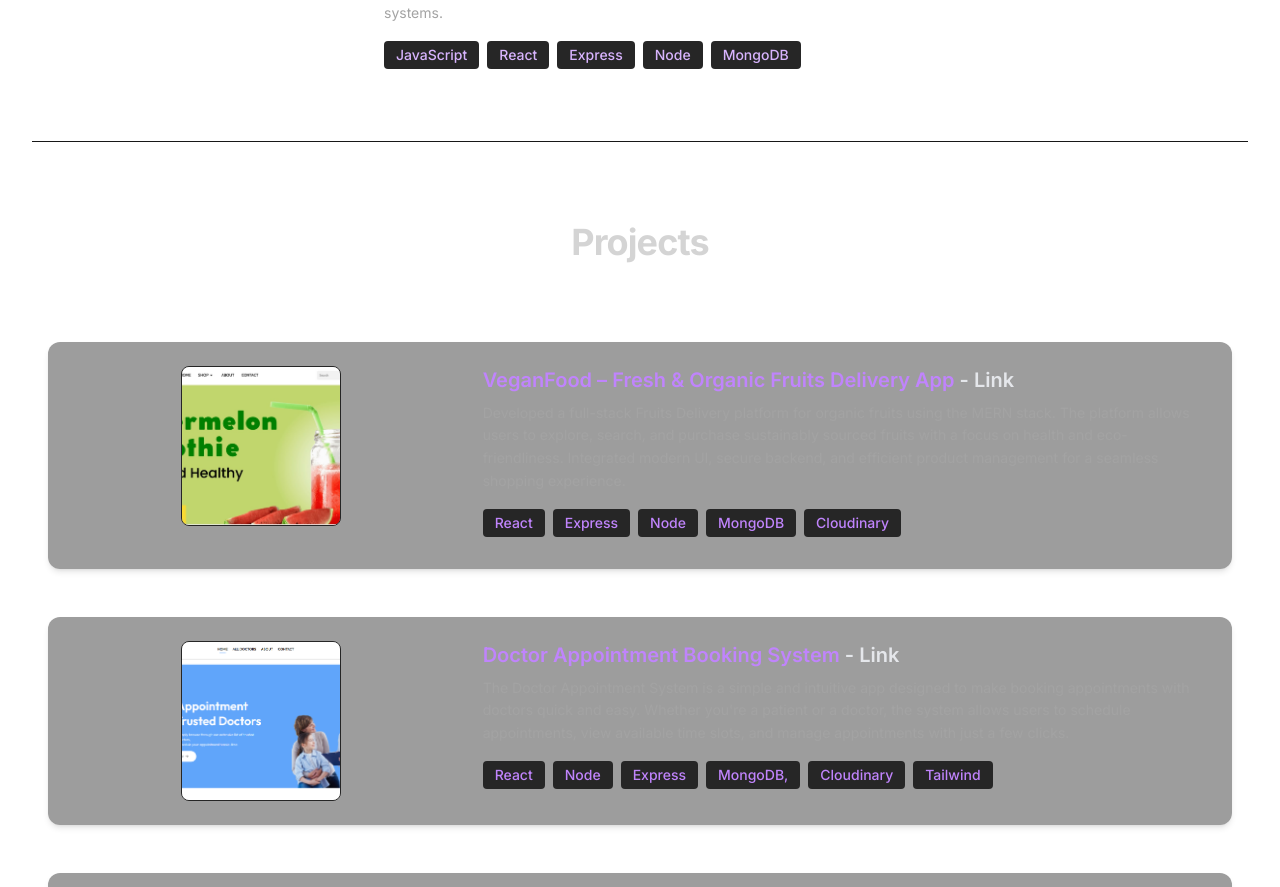
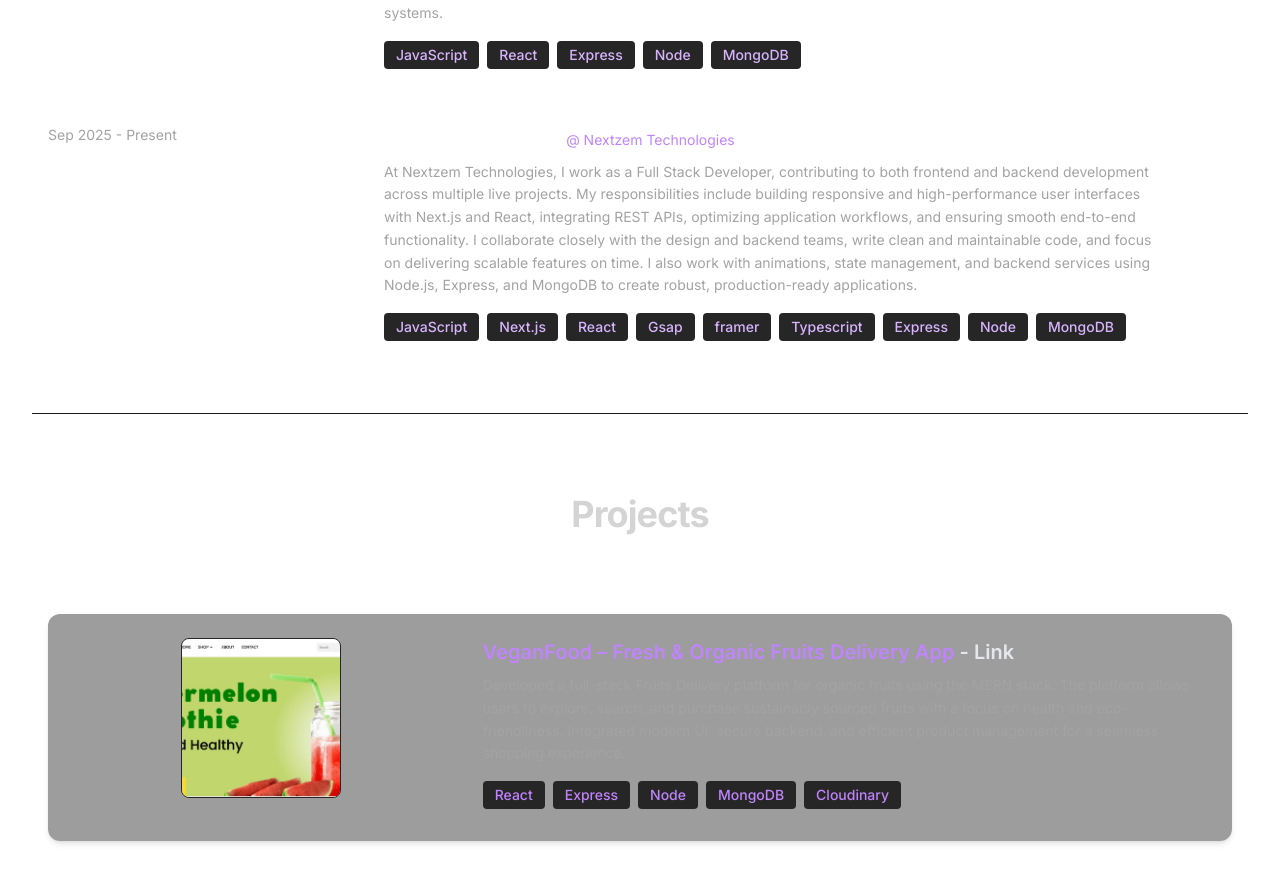
Before and after one commit to ayushjag/Portfolio, a React (Vite) app: page / in a window 1280 px wide. Shown: the part 2065-2952 px from the top of the page. Built offline with nearby package versions, Linux system fonts and the light colour scheme.

Commit message:
Update index.js

```diff
--- a/src/constants/index.js
+++ b/src/constants/index.js
@@ -28,6 +28,24 @@ export const EXPERIENCES = [
       "MongoDB",
     ],
   },
+{
+  year: "Sep 2025 - Present",
+  role: "Full Stack Developer",
+  company: "Nextzem Technologies",
+  description: `At Nextzem Technologies, I work as a Full Stack Developer, contributing to both frontend and backend development across multiple live projects. My responsibilities include building responsive and high-performance user interfaces with Next.js and React, integrating REST APIs, optimizing application workflows, and ensuring smooth end-to-end functionality. I collaborate closely with the design and backend teams, write clean and maintainable code, and focus on delivering scalable features on time. I also work with animations, state management, and backend services using Node.js, Express, and MongoDB to create robust, production-ready applications.`,
+  technologies: [
+    "JavaScript",
+    "Next.js",
+    "React",
+    "Gsap",
+    "framer",
+    "Typescript",
+    "Express",
+    "Node",
+    "MongoDB",
+  ],
+},
+
 
 ];
 
```
